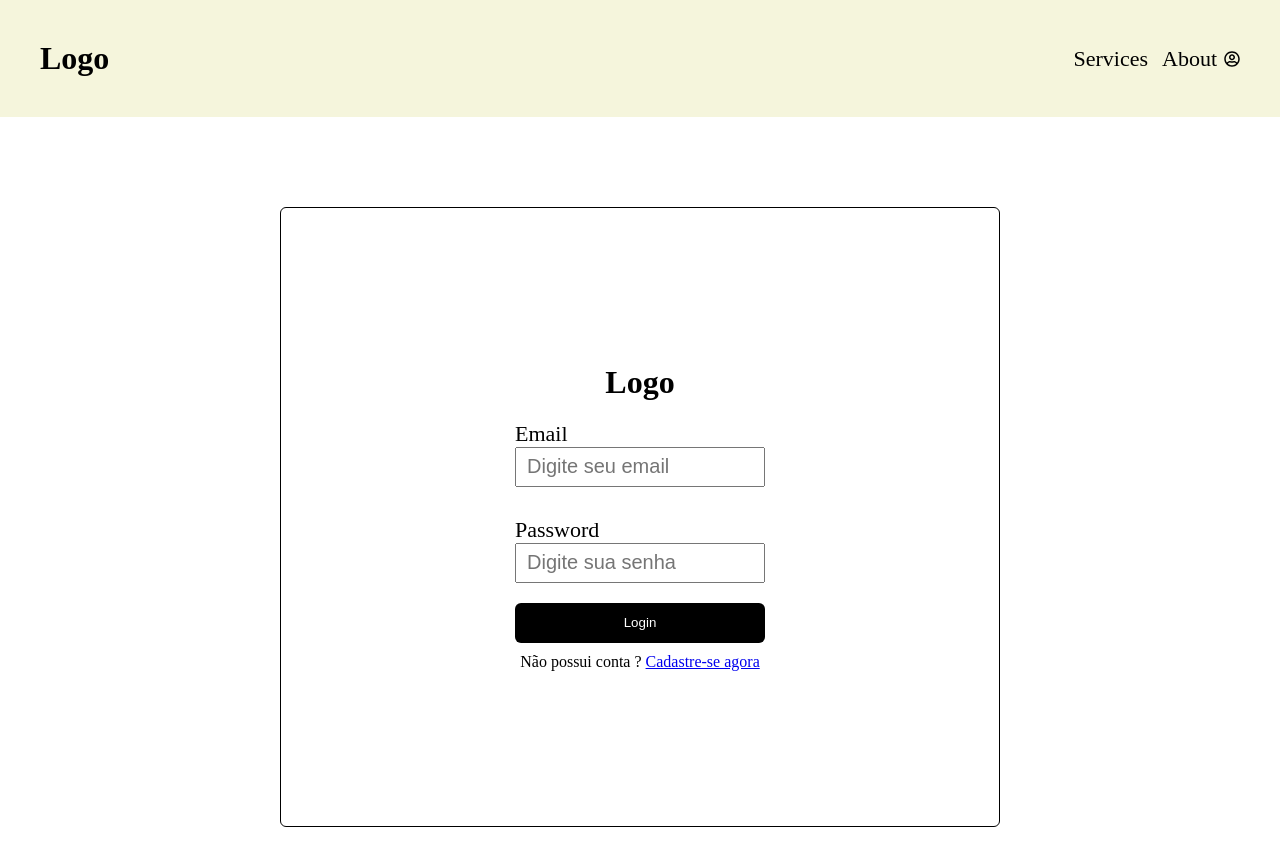
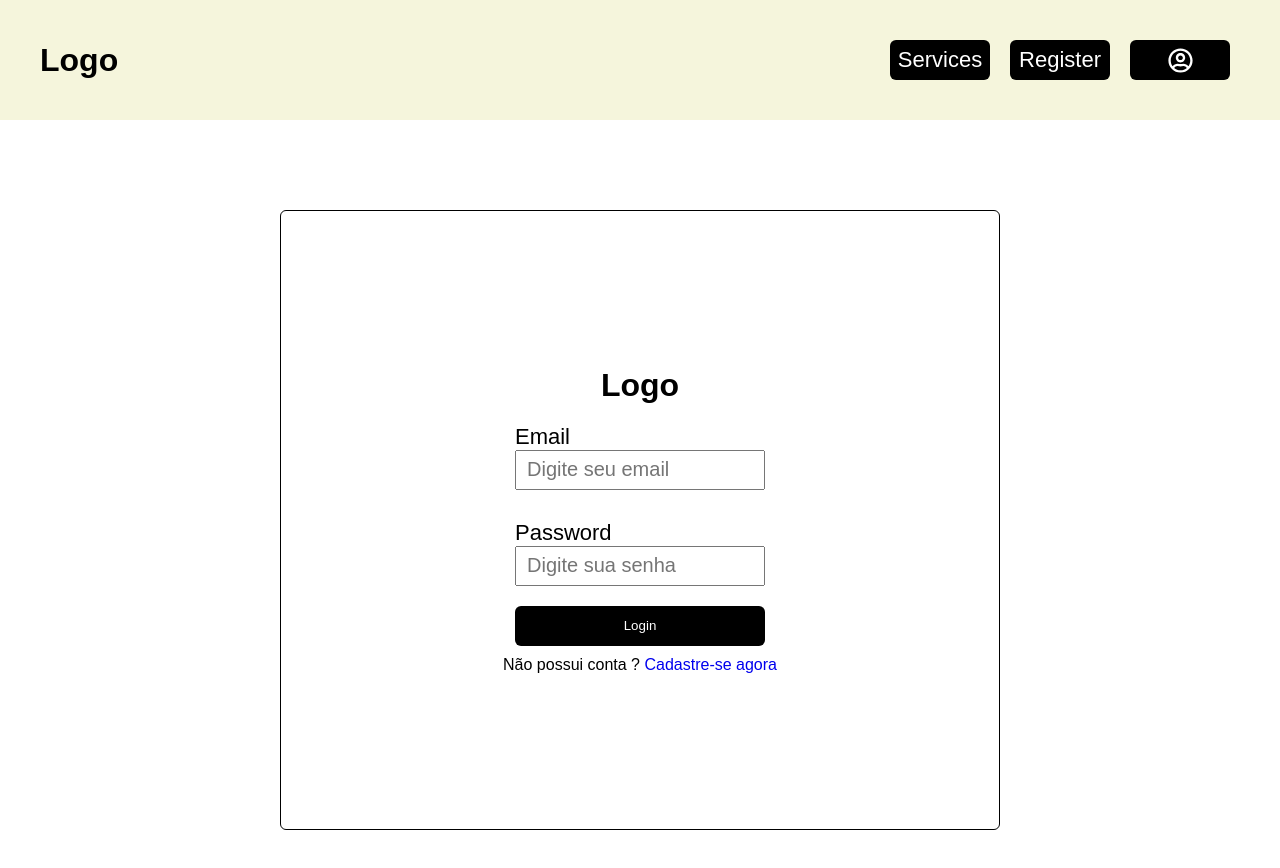
Before and after one commit to JudsonCiribelli/UserAccess, a React (Create React App) app: page /login in a window 1280 px wide. Shown: the top 868 px of the page. Built offline with nearby package versions, Linux system fonts and the light colour scheme; no server answers.

Commit message:
style: finish header component styless

```diff
--- a/src/Components/Header-Component/headerComponent.js
+++ b/src/Components/Header-Component/headerComponent.js
@@ -1,19 +1,26 @@
+import { Link } from "react-router-dom";
 import "./headerComponentStyless.css";
 import { FaRegUserCircle } from "react-icons/fa";
 const HeaderComponent = () => {
   return (
     <header>
       <div className="Header-Container">
-        <div>
+        <div className="title">
           <h1>Logo</h1>
         </div>
-        <nav className="navegation">
-          <ul>
-            <li>Services</li>
-            <li>About</li>
-            <FaRegUserCircle />
-          </ul>
-        </nav>
+        <div className="navegation">
+          <button className="btn">
+            <Link className="link">Services</Link>
+          </button>
+          <button>
+            <Link className="link">Register</Link>
+          </button>
+          <button>
+            <Link className="link">
+              <FaRegUserCircle className="icon" />
+            </Link>
+          </button>
+        </div>
       </div>
     </header>
   );
--- a/src/Components/Header-Component/headerComponentStyless.css
+++ b/src/Components/Header-Component/headerComponentStyless.css
@@ -1,18 +1,41 @@
+* {
+  text-decoration: none;
+  font-family: sans-serif;
+}
 .Header-Container {
   display: flex;
   justify-content: space-between;
   align-items: center;
   background-color: beige;
-  padding: 40px;
+  height: 120px;
 }
-.navegation ul {
+
+.Header-Container .title {
+  margin: 0px 40px 0px 40px;
+}
+.Header-Container .navegation {
   display: flex;
   justify-content: center;
   align-items: center;
+  margin: 0px 40px 0px 40px;
 }
-.navegation ul > li {
-  margin-left: 7px;
-  margin-right: 7px;
+.navegation button {
+  width: 100px;
+  height: 40px;
   font-size: 22px;
-  list-style: none;
+  font-weight: 100;
+  margin: 10px;
+  border-radius: 6px;
+  cursor: pointer;
+  border: none;
+  background-color: black;
 }
+
+.navegation .link {
+  color: white;
+}
+.navegation .icon {
+  margin-top: 6px;
+  width: 25px;
+  height: 25px;
+}
```
